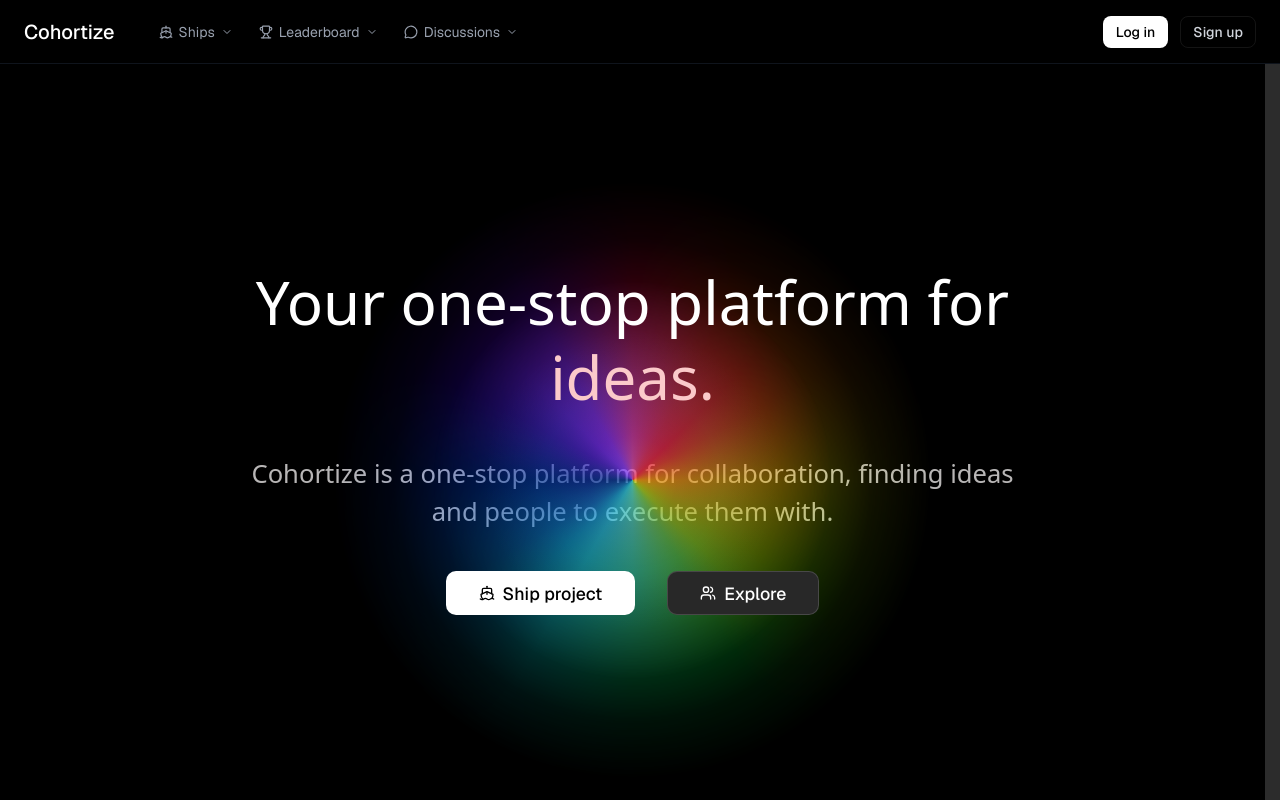
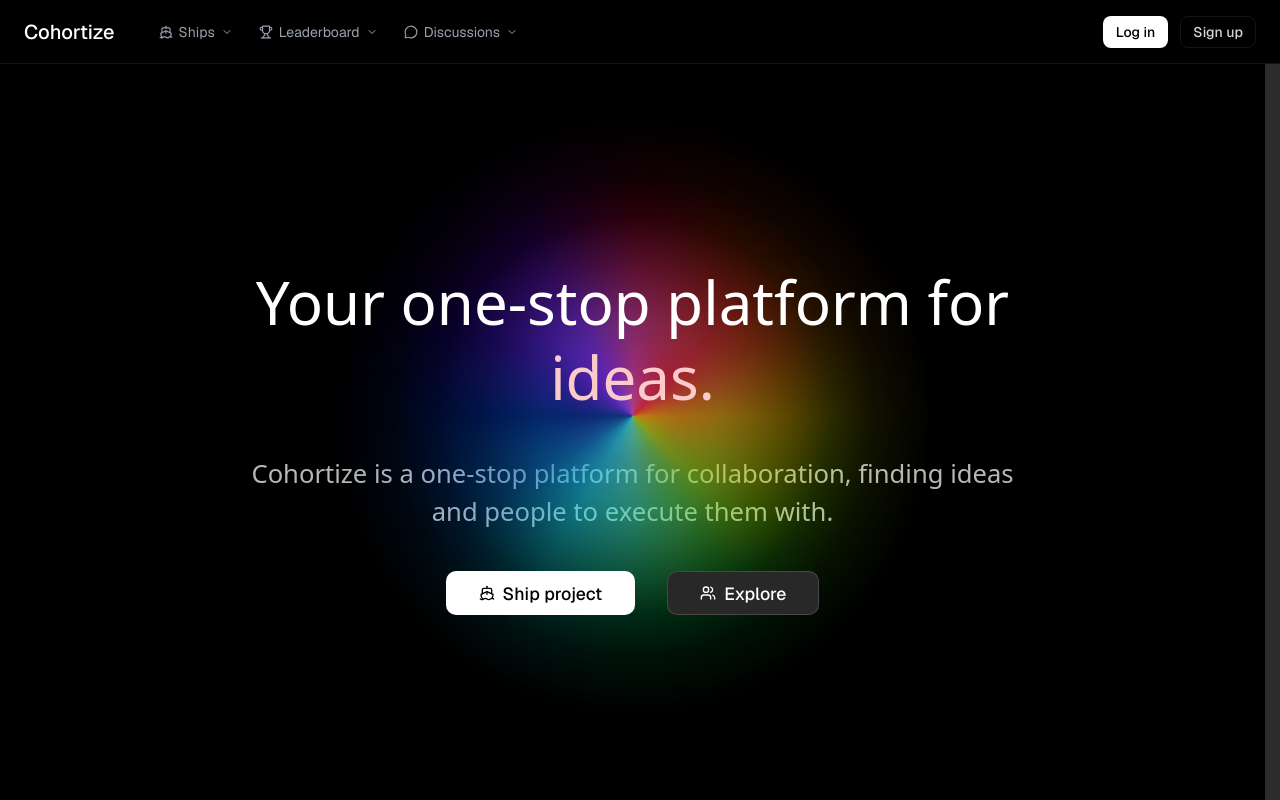
Before and after one commit to Cohortize/site, a Next.js app: page / in a window 1280 px wide. Shown: the top 800 px of the page. Built offline with nearby package versions, Linux system fonts and the light colour scheme.

Commit message:
lil style tweaks

```diff
--- a/src/app/components/homepage/hero.tsx
+++ b/src/app/components/homepage/hero.tsx
@@ -11,7 +11,7 @@ return(<>
           className="absolute inset-0 opacity-70"
           style={{
             background: `
-              conic-gradient(from 0deg at 50% 60%,
+              conic-gradient(from 0deg at 50% 52%,
                 #ff0040 0deg,
                 #ff4000 30deg,
                 #ff8000 60deg,
@@ -28,7 +28,7 @@ return(<>
               )
             `,
             maskImage: `
-              radial-gradient(circle 300px at 50% 60%,
+              radial-gradient(circle 300px at 50% 52%,
                 rgba(255,255,255,0.8) 0%,
                 rgba(255,255,255,0.6) 30%,
                 rgba(255,255,255,0.3) 60%,
@@ -37,7 +37,7 @@ return(<>
               )
             `,
             WebkitMaskImage: `
-              radial-gradient(circle 300px at 50% 60%,
+              radial-gradient(circle 300px at 50% 52%,
                 rgba(255,255,255,0.8) 0%,
                 rgba(255,255,255,0.6) 30%,
                 rgba(255,255,255,0.3) 60%,
@@ -53,7 +53,7 @@ return(<>
           className="absolute inset-0 opacity-50"
           style={{
             background: `
-              conic-gradient(from 45deg at 50% 60%,
+              conic-gradient(from 45deg at 50% 52%,
                 #ff006e 0deg,
                 #fb5607 45deg,
                 #ffbe0b 90deg,
@@ -66,7 +66,7 @@ return(<>
               )
             `,
             maskImage: `
-              radial-gradient(circle 200px at 50% 60%,
+              radial-gradient(circle 200px at 50% 52%,
                 rgba(255,255,255,0.9) 0%,
                 rgba(255,255,255,0.5) 50%,
                 rgba(255,255,255,0.2) 80%,
@@ -74,7 +74,7 @@ return(<>
               )
             `,
             WebkitMaskImage: `
-              radial-gradient(circle 200px at 50% 60%,
+              radial-gradient(circle 200px at 50% 52%,
                 rgba(255,255,255,0.9) 0%,
                 rgba(255,255,255,0.5) 50%,
                 rgba(255,255,255,0.2) 80%,
@@ -89,7 +89,7 @@ return(<>
           className="absolute inset-0 opacity-40"
           style={{
             background: `
-              radial-gradient(circle 150px at 50% 60%,
+              radial-gradient(circle 150px at 50% 52%,
                 rgba(255, 255, 255, 0.15) 0%,
                 rgba(147, 51, 234, 0.2) 30%,
                 rgba(59, 130, 246, 0.15) 60%,
```
